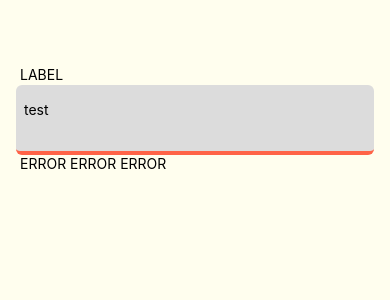
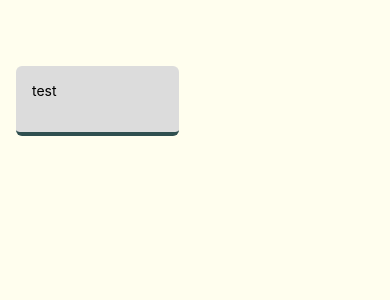
Before and after one commit to kukalajet/cosmas, a React Native app: screen / in a window 390 px wide. Shown: the top 300 px of the page. Built offline with nearby package versions, Linux system fonts and the light colour scheme.

Commit message:
experimenting with colors and hovering

```diff
--- a/App.tsx
+++ b/App.tsx
@@ -5,7 +5,12 @@ import { Input } from "./src/components";
 export default function App() {
   return (
     <View style={styles.container}>
-      <Input value="test" multiline containerStyle={{ padding: 16 }} />
+      <Input
+        value="test"
+        width={"50%"}
+        multiline
+        containerStyle={{ padding: 16 }}
+      />
     </View>
   );
 }
@@ -14,7 +19,7 @@ const styles = StyleSheet.create({
   container: {
     flex: 1,
     backgroundColor: "#fffeee",
-    alignItems: "center",
+    // alignItems: "center",
     paddingTop: 50,
   },
   input: {},
--- a/src/components/input/Input.tsx
+++ b/src/components/input/Input.tsx
@@ -8,37 +8,60 @@ import {
   StyleProp,
   ViewStyle,
   NativeSyntheticEvent,
+  TextInputFocusEventData,
   TextInputContentSizeChangeEventData,
 } from "react-native";
 import { makeStyles } from "../../utils";
 
+// Testing
+import Colors from "../../configs/colors";
+
+type State = "default" | "error" | "disabled";
+
 type Props = {
+  label?: string;
   value: string;
   height?: number | string;
   width?: number | string;
+  error?: string;
   multiline?: boolean;
   onChangeText?: (value: string) => void;
   containerStyle?: StyleProp<ViewStyle>;
 };
 
 const Input = ({
+  label,
   value,
   height,
   width = "100%",
+  error,
   multiline,
   onChangeText,
   containerStyle,
 }: Props) => {
+  const [state, setState] = useState<State>("default");
+  const [focused, setFocused] = useState<boolean>(false);
+  const [hovered, setHovered] = useState<boolean>(false);
   const [_value, setValue] = useState<string | undefined>(value);
   const [_height, setHeight] = useState<number | string | undefined>(height);
 
-  const styles = useStyles({ height: _height, width });
+  const styles = useStyles({ height: _height, width, state, focused, hovered });
 
   const _onChangeText = (value: string) => {
     setValue(value);
     if (onChangeText) {
       onChangeText(value);
     }
+  };
+
+  const onFocus = (value: NativeSyntheticEvent<TextInputFocusEventData>) => {
+    // setFocused(true);
+    setHovered(true);
+  };
+
+  const onBlur = (value: NativeSyntheticEvent<TextInputFocusEventData>) => {
+    // setFocused(false);
+    setHovered(false);
   };
 
   const onContainerSizeChange = (
@@ -51,7 +74,7 @@ const Input = ({
 
   return (
     <View style={StyleSheet.flatten([styles.container, containerStyle])}>
-      <Text style={styles.label}>LABEL</Text>
+      {!!label && <Text style={styles.label}>{label}</Text>}
       <View style={styles.inputContainer}>
         <TextInput
           selectionColor="#2F4F4F"
@@ -61,26 +84,52 @@ const Input = ({
           onContentSizeChange={onContainerSizeChange}
           scrollEnabled={false}
           style={styles.input}
+          // wip
+          onFocus={onFocus}
+          onBlur={onBlur}
         />
       </View>
-      <Text style={styles.error}>ERROR ERROR ERROR</Text>
+      {!!error && <Text style={styles.error}>ERROR ERROR ERROR</Text>}
     </View>
   );
 };
 
+function getBottomBorderColor(
+  state?: State,
+  focused?: boolean,
+  hovered?: boolean
+): string {
+  if (focused) return Colors.primaryVariant;
+  if (state === "disabled") return "#2F4F3F";
+  if (state === "error") {
+    if (hovered) return Colors.error;
+    return Colors.error;
+  }
+
+  if (hovered) return "#2F4F9E";
+  return "#2F4F4F";
+}
+
 type StylesProps = {
   height?: number | string;
   width?: number | string;
+  state?: State;
+  focused?: boolean;
+  hovered?: boolean;
 };
 
-const useStyles = makeStyles(({ height, width }: StylesProps) => ({
+const useStyles = makeStyles(
+  ({ height, width, state, focused, hovered }: StylesProps) => {
+    const bottomBorderColor = getBottomBorderColor(state, focused, hovered);
+
+    return {
       container: {
         width: width,
         justifyContent: "center",
       },
       inputContainer: {
         backgroundColor: "#DCDCDC",
-    borderBottomColor: "tomato",
+        borderBottomColor: bottomBorderColor,
         borderBottomWidth: 4,
         borderRadius: 6,
       },
@@ -95,6 +144,7 @@ const useStyles = makeStyles(({ height, width }: StylesProps) => ({
           web: {
             height: height,
             paddingVertical: 16,
+            paddingHorizontal: 16,
             outlineWidth: 0,
           },
           default: {
@@ -106,6 +156,8 @@ const useStyles = makeStyles(({ height, width }: StylesProps) => ({
       error: {
         paddingHorizontal: 4,
       },
-}));
+    };
+  }
+);
 
 export default Input;
--- /dev/null
+++ b/src/configs/colors.ts
@@ -0,0 +1,32 @@
+// TODO: Create a type fro HEX code.
+interface Colors {
+  primary: string;
+  primaryVariant: string;
+  secondary: string;
+  secondaryVariant: string;
+  background: string;
+  surface: string;
+  error: string;
+  onPrimary: string;
+  onSecondary: string;
+  onBackground: string;
+  onSurface: string;
+  onError: string;
+}
+
+const colors: Colors = {
+  primary: "#6200EE",
+  primaryVariant: "#3700B3",
+  secondary: "#03DAC6",
+  secondaryVariant: "#018786",
+  background: "#FFFFFF",
+  surface: "#FFFFFF",
+  error: "#B00020",
+  onPrimary: "#FFFFFF",
+  onSecondary: "#000000",
+  onBackground: "#000000",
+  onSurface: "#000000",
+  onError: "#FFFFFF",
+};
+
+export default colors;
```
Lines whose indentation alone changed are shown as unchanged.
